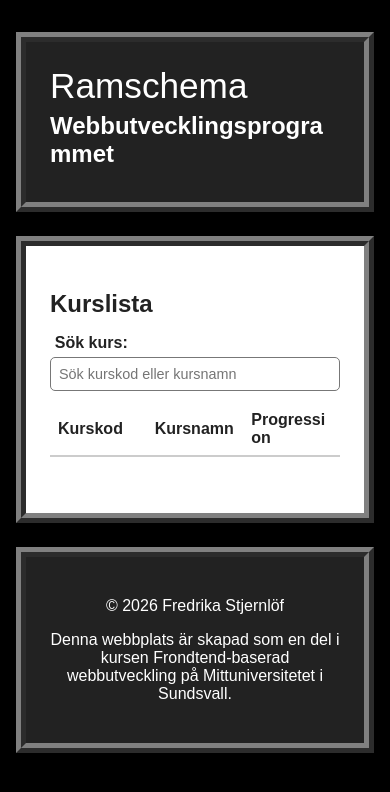
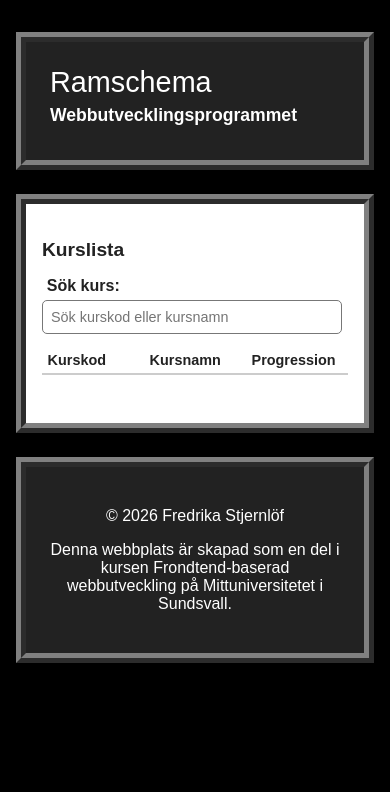
Before and after one commit to fredrikastjernlof/LAB2_RAMSCHEMA, a website built with Vite: page index.html in a window 390 px wide. Built offline with nearby package versions, Linux system fonts and the light colour scheme; no server answers; a web font is replaced by a local one.

Commit message:
Justerat tabell och lagt till media query efter kontroll i mobiltelefon

```diff
--- a/index.html
+++ b/index.html
@@ -17,14 +17,15 @@
     <main id="main">
       <header>
         <h1>Ramschema</h1>
-        <p class="subtitle">Webbutvecklingsprogrammet</p>
+        <h2 class="subtitle">Webbutvecklings&shy;programmet</h2>
       </header>
       <section class="panel">
-        <h2 class="section-title">Kurslista</h2>
+        <h3 class="section-title">Kurslista</h3>
         <div class="controls">
           <label for="search">Sök kurs:</label>
           <input id="search" type="text" placeholder="Sök kurskod eller kursnamn">
         </div>
+        <div class="table-wrap">
           <table>
             <thead>
               <tr>
@@ -41,6 +42,7 @@
             </thead>
             <tbody id="tbody"></tbody>
           </table>
+        </div>
         <p id="status"></p>
       </section>
     </main>
--- a/src/css/styles.css
+++ b/src/css/styles.css
@@ -45,23 +45,23 @@ h1 {
     font-family: "Bungee Tint", sans-serif;
     font-weight: 400;
     font-style: normal;
-    font-size: clamp(2.2rem, 4vw, 3rem);
+    font-size: clamp(2.5rem, 4vw, 3.2rem);
     overflow-wrap: anywhere;
     word-break: break-word;
 }
 
 .subtitle {
     margin: 0.2rem 0 0.6rem 0;
-    font-size: 1.5rem;
+    font-size: clamp(1.1rem, 2.5vw, 1.4rem);
     color: #fff;
-    font-weight: bold;
+    font-weight: 700;
 }
 
 #status {
     text-align: center;
     margin-top: 2rem;
     font-size: 1rem;
-    color: #222;
+    color: #444;
 }
 
 /* Panel runt sök och tabell */
@@ -74,7 +74,7 @@ h1 {
 }
 
 .section-title {
-  font-size: 1.5rem;
+  font-size: 1.2rem;
   margin-bottom: 1rem;
 }
 
@@ -101,6 +101,11 @@ input[type="text"] {
 }
 
 /* Tabell */
+.table-wrap{
+    overflow-x: auto;
+    -webkit-overflow-scrolling: touch;
+}
+
 table {
     width: 100%;
     border-collapse: collapse;
@@ -148,3 +153,21 @@ footer {
     border: 10px ridge grey;
     text-align: center;
 }
+
+/* Media-query MOBIL*/
+
+@media (max-width: 600px) {
+  thead th,
+  tbody td {
+    padding: 0.35rem;
+    font-size: 0.9rem;
+  }
+
+  h1 {
+    font-size: clamp(1.8rem, 7vw, 2.6rem);
+  }
+
+  .panel {
+    padding: 1rem;
+  }
+}
```
Lines whose indentation alone changed are shown as unchanged.
